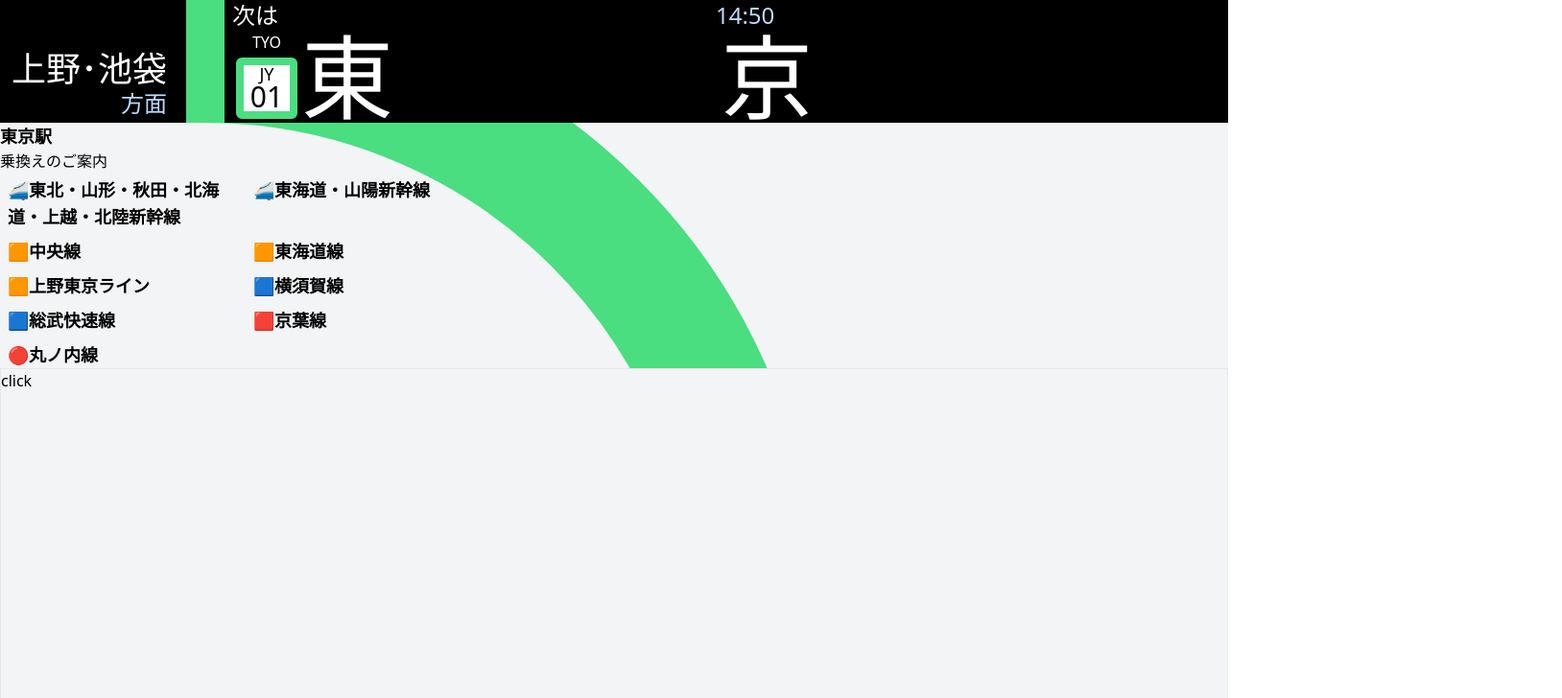
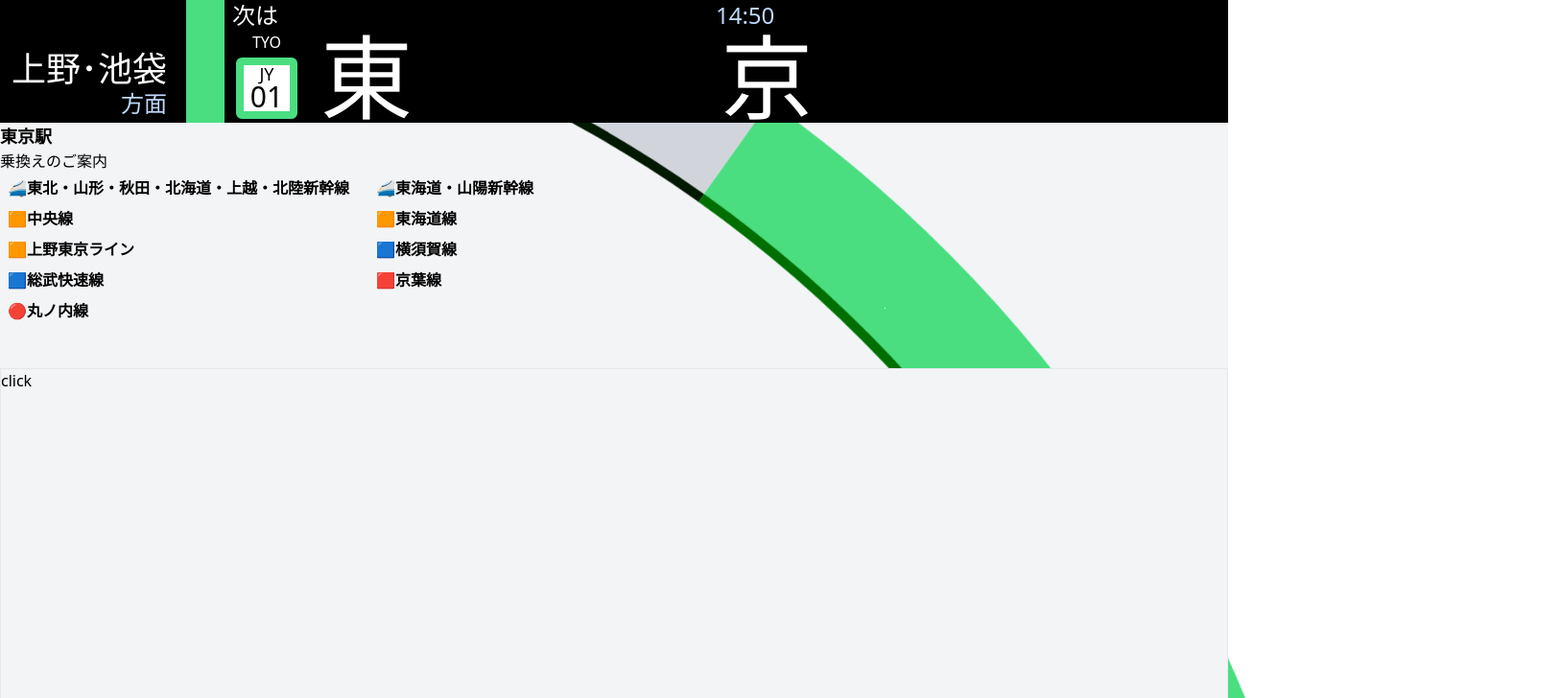
Before and after one commit to itoi10/yamanote-line-typing, a Next.js app: page / in a window 1280 px wide. Shown: the top 728 px of the page at 96% size, 1628 px wide, since content can reach past the window. Built offline with nearby package versions, Linux system fonts and the light colour scheme.

Commit message:
緑色のサークル回転

```diff
--- a/src/pages/index.tsx
+++ b/src/pages/index.tsx
@@ -7,7 +7,6 @@ import NumberingIcon from "@/components/NumberingIcon";
 import Clock from "@/components/Clock";
 
 const Home: NextPage = () => {
-  const [inputValue, setInputValue] = useState("");
   const [currentNum, setCurrentNum] = useState<number>(0);
   const [dispName, setDispName] = useState<string[]>([]);
 
@@ -55,22 +54,22 @@ const Home: NextPage = () => {
                 {/* 時刻 */}
                 <Clock />
                 {/* 駅名 */}
-                <p className="flex w-full justify-between text-justify text-8xl">
+                <p className="flex w-full justify-between pl-5 text-justify text-8xl">
                   {dispName.map((chara, i) => (
                     <p key={i}>{chara}</p>
                   ))}
                 </p>
               </div>
             </div>
-            <div className="absolute z-10 w-full">
+            <div className="absolute z-10 flex w-full">
               {/* 乗り換え */}
               {stations[currentNum].transfers && (
-                <div>
+                <div className="w-full">
                   <b className="text-lg">{stations[currentNum].name}駅</b>
                   <p>乗換えのご案内</p>
-                  <div className="flex w-2/5 flex-row flex-wrap">
+                  <div className="flex w-3/5 flex-row flex-wrap">
                     {stations[currentNum].transfers?.map((transfer, i) => (
-                      <span key={i} className="bold w-1/2 p-1 px-2 text-lg font-bold">
+                      <span key={i} className="bold w-1/2 p-1 px-2  font-bold">
                         {transfer}
                       </span>
                     ))}
@@ -79,15 +78,19 @@ const Home: NextPage = () => {
               )}
             </div>
 
+            {/* 緑の曲線 */}
             <div
               className="border-large  absolute
-              right-1/3 top-0 inline-block
             rounded-full
-            border-green-400"
+            border-t-gray-300
+            border-l-gray-300
+            border-b-green-400
+            border-r-green-400
+            "
             ></div>
           </div>
 
-          <div className="absolute h-full w-full  border bg-gray-100">
+          <div className="absolute h-screen w-full  border bg-gray-100">
             <button onClick={click}>click</button>
           </div>
         </div>
--- a/src/styles/globals.css
+++ b/src/styles/globals.css
@@ -4,8 +4,19 @@
 
 @layer utilities {
   .border-large {
-    width: 200rem;
-    height: 80rem;
+    top: -10rem;
+    right: -10vw;
+    width: 180rem;
+    height: 180rem;
     border-width: 128px;
+    outline: 10px inset rgb(0 110 0);
+    outline-offset: -128px;
+    animation: rv-spin 3s linear infinite;
+  }
+
+  @keyframes rv-spin {
+    to {
+      transform: rotate(-360deg);
+    }
   }
 }
```
